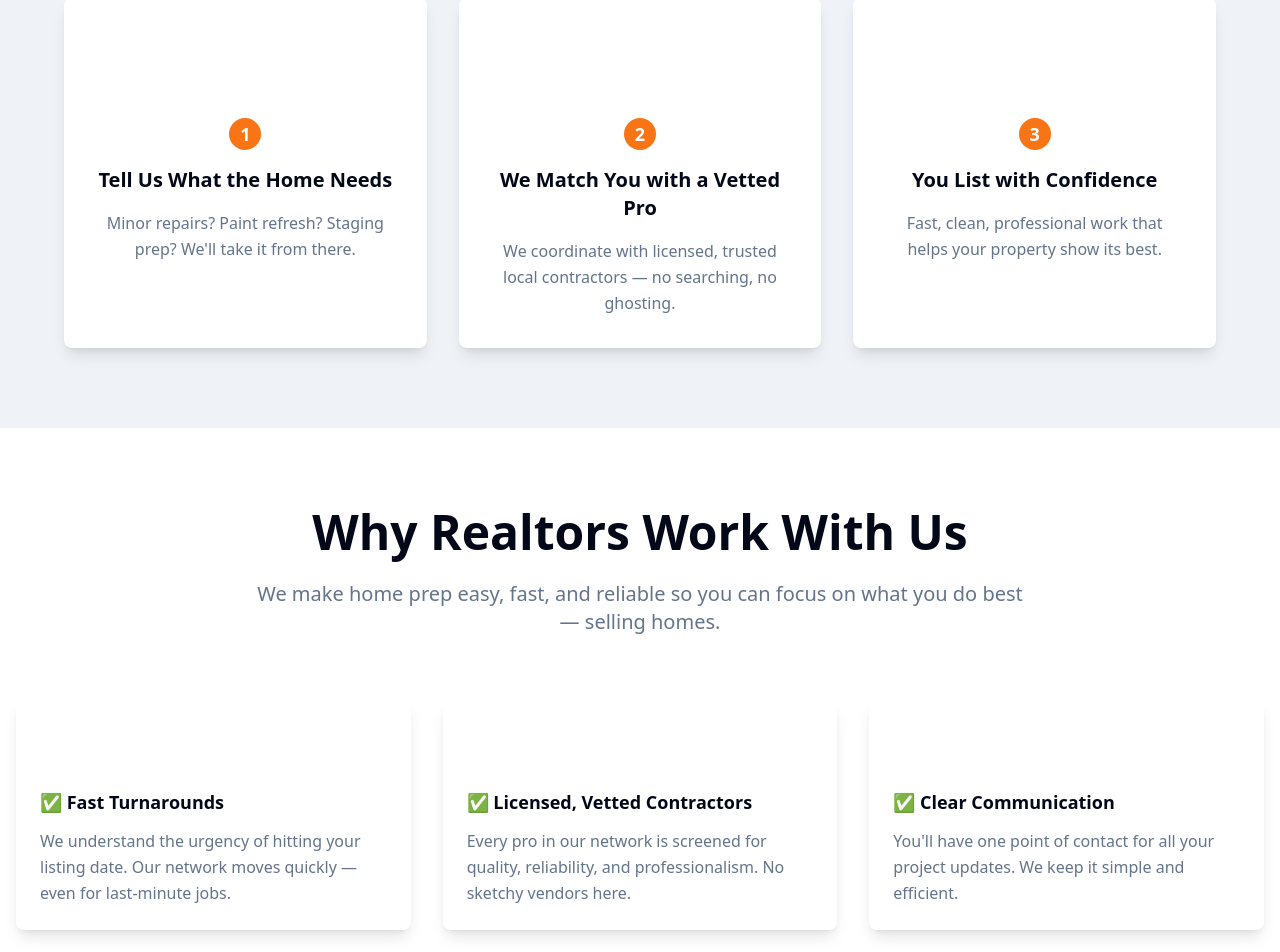
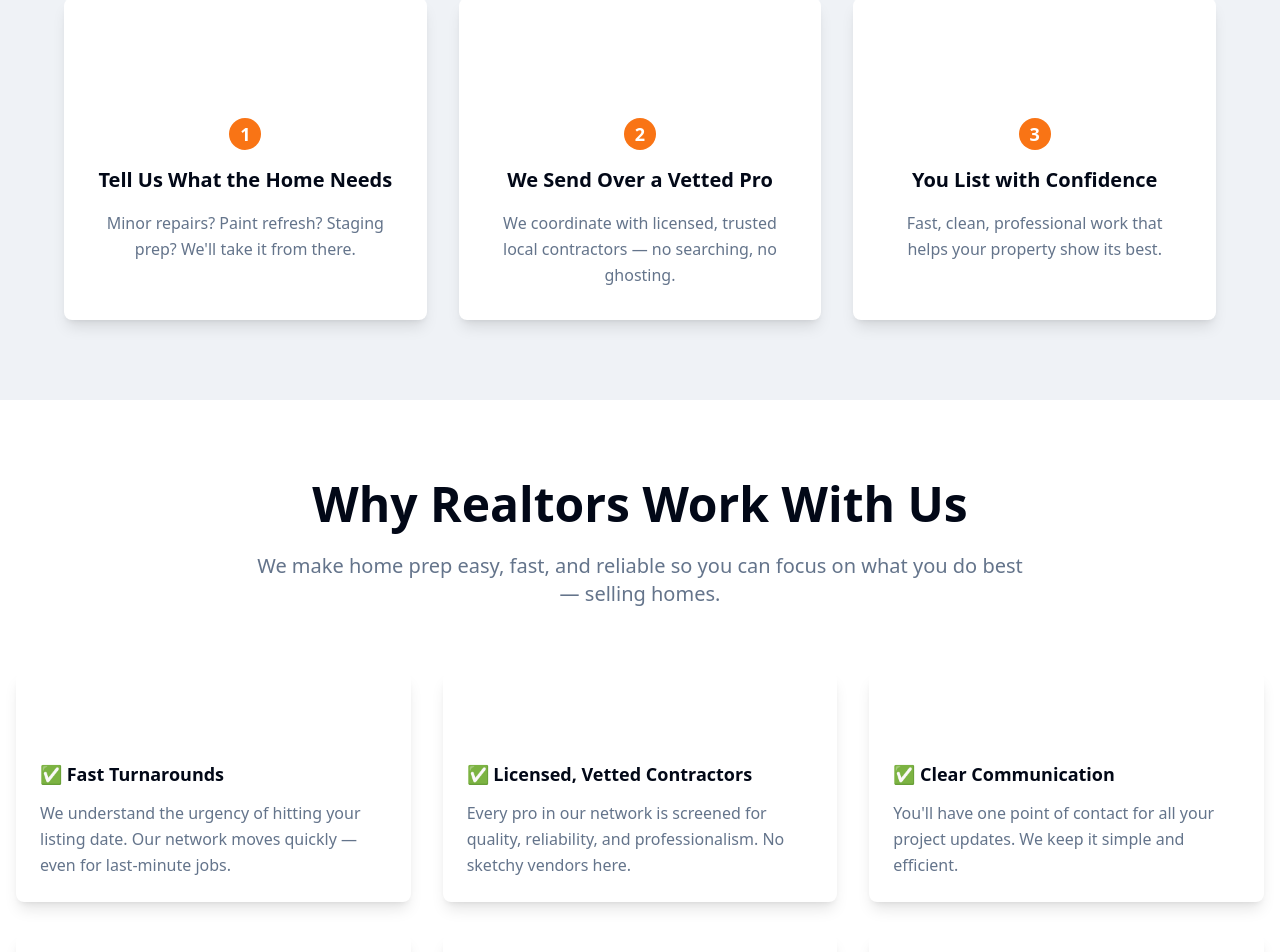
Before and after one commit to mgbautista744/show-ready-dream-catcher, a React (Vite) app: page / in a window 1280 px wide. Shown: the part 1047-1999 px from the top of the page. Built offline with nearby package versions, Linux system fonts and the light colour scheme.

Commit message:
Change "We Match You..." text
Update the text content in the "How It Works" section.

```diff
--- a/src/components/HowItWorks.tsx
+++ b/src/components/HowItWorks.tsx
@@ -9,7 +9,7 @@ const steps = [
   },
   {
     icon: UserCheck,
-    title: "We Match You with a Vetted Pro",
+    title: "We Send Over a Vetted Pro",
     description: "We coordinate with licensed, trusted local contractors — no searching, no ghosting."
   },
   {
```
